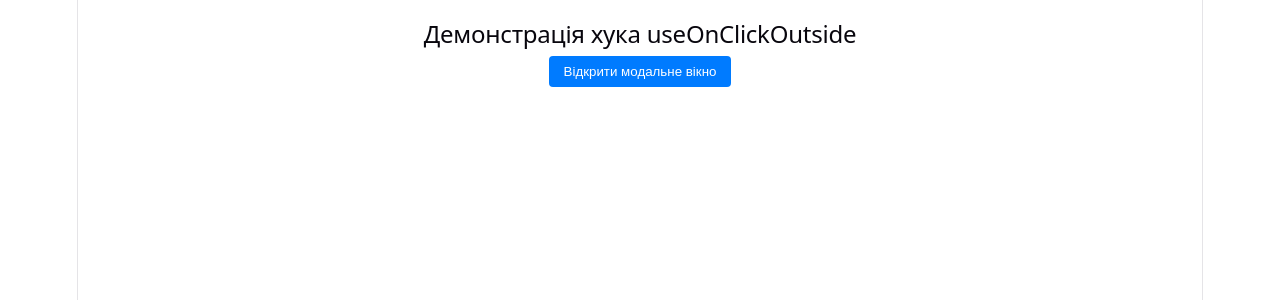
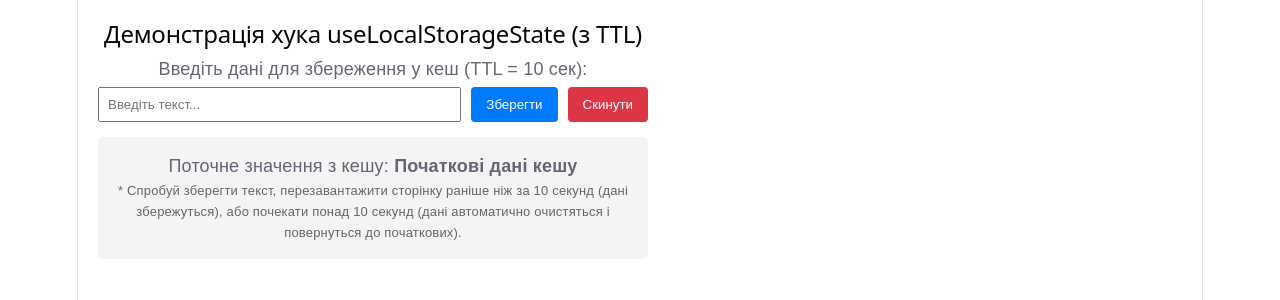
Before and after one commit to Madamada2026/Laborana-robota-WEB-Programming, a React (Vite) app: page / in a window 1280 px wide. Shown: the top 300 px of the page. Built offline with nearby package versions, Linux system fonts and the light colour scheme.

Commit message:
task 5. Laboratorna robota 8

```diff
--- a/src/App.jsx
+++ b/src/App.jsx
@@ -1,10 +1,10 @@
 import React from 'react';
-import OnClickOutsideComponent from './OnClickOutsideComponent';
+import LocalStorageComponent from './LocalStorageComponent';
 
 function App() {
   return (
     <div>
-      <OnClickOutsideComponent />
+      <LocalStorageComponent />
     </div>
   );
 }
--- /dev/null
+++ b/src/LocalStorageComponent.jsx
@@ -0,0 +1,59 @@
+import React, { useState } from 'react';
+import { useLocalStorageState } from './hooks/useLocalStorageState';
+
+const LocalStorageComponent = () => {
+  // Кешуємо дані на 10 секунд (TTL = 10)
+  const [cachedData, setCachedData] = useLocalStorageState('cached_item', 'Початкові дані кешу', 10);
+  const [inputVal, setInputVal] = useState('');
+
+  const handleSave = () => {
+    if (inputVal.trim()) {
+      setCachedData(inputVal);
+      setInputVal('');
+    }
+  };
+
+  const handleReset = () => {
+    setCachedData('Початкові дані кешу');
+  };
+
+  return (
+    <div style={{ padding: '20px', fontFamily: 'Arial, sans-serif', maxWidth: '550px' }}>
+      <h2>Демонстрація хука useLocalStorageState (з TTL)</h2>
+
+      <div style={{ marginBottom: '15px' }}>
+        <label style={{ display: 'block', marginBottom: '5px' }}>Введіть дані для збереження у кеш (TTL = 10 сек):</label>
+        <div style={{ display: 'flex', gap: '10px' }}>
+          <input
+            type="text"
+            value={inputVal}
+            onChange={(e) => setInputVal(e.target.value)}
+            placeholder="Введіть текст..."
+            style={{ flex: '1', padding: '8px' }}
+          />
+          <button
+            onClick={handleSave}
+            style={{ padding: '8px 15px', background: '#007bff', color: '#fff', border: 'none', borderRadius: '4px', cursor: 'pointer' }}
+          >
+            Зберегти
+          </button>
+          <button
+            onClick={handleReset}
+            style={{ padding: '8px 15px', background: '#dc3545', color: '#fff', border: 'none', borderRadius: '4px', cursor: 'pointer' }}
+          >
+            Скинути
+          </button>
+        </div>
+      </div>
+
+      <div style={{ padding: '15px', background: '#f4f4f4', borderRadius: '5px', lineHeight: '1.6' }}>
+        <p>Поточне значення з кешу: <strong>{cachedData}</strong></p>
+        <p style={{ fontSize: '13px', color: '#666' }}>
+          * Спробуй зберегти текст, перезавантажити сторінку раніше ніж за 10 секунд (дані збережуться), або почекати понад 10 секунд (дані автоматично очистяться і повернуться до початкових).
+        </p>
+      </div>
+    </div>
+  );
+};
+
+export default LocalStorageComponent;
--- /dev/null
+++ b/src/hooks/useLocalStorageState.js
@@ -0,0 +1,53 @@
+import { useState, useEffect } from 'react';
+
+export const useLocalStorageState = (key, initialValue, ttlInSeconds = null) => {
+  const [state, setState] = useState(() => {
+    try {
+      const item = window.localStorage.getItem(key);
+      if (!item) return initialValue;
+
+      const parsedItem = JSON.parse(item);
+
+      // Перевіряємо наявність TTL та часу створення (timestamp)
+      if (parsedItem && parsedItem._ttl && parsedItem._timestamp) {
+        const now = Date.now();
+        const expiryTime = parsedItem._timestamp + parsedItem._ttl * 1000;
+
+        // Якщо термін дії минув — видаляємо запис та повертаємо початкове значення
+        if (now > expiryTime) {
+          window.localStorage.removeItem(key);
+          return initialValue;
+        }
+
+        return parsedItem.value;
+      }
+
+      return parsedItem.value !== undefined ? parsedItem.value : parsedItem;
+    } catch (error) {
+      console.error(`Помилка зчитування ключа "${key}" з localStorage:`, error);
+      return initialValue;
+    }
+  });
+
+  useEffect(() => {
+    try {
+      if (state === undefined) {
+        window.localStorage.removeItem(key);
+        return;
+      }
+
+      // Зберігаємо дані разом із міткою часу та TTL
+      const dataToStore = {
+        value: state,
+        _timestamp: Date.now(),
+        _ttl: ttlInSeconds,
+      };
+
+      window.localStorage.setItem(key, JSON.stringify(dataToStore));
+    } catch (error) {
+      console.error(`Помилка запису ключа "${key}" у localStorage:`, error);
+    }
+  }, [key, state, ttlInSeconds]);
+
+  return [state, setState];
+};
```
